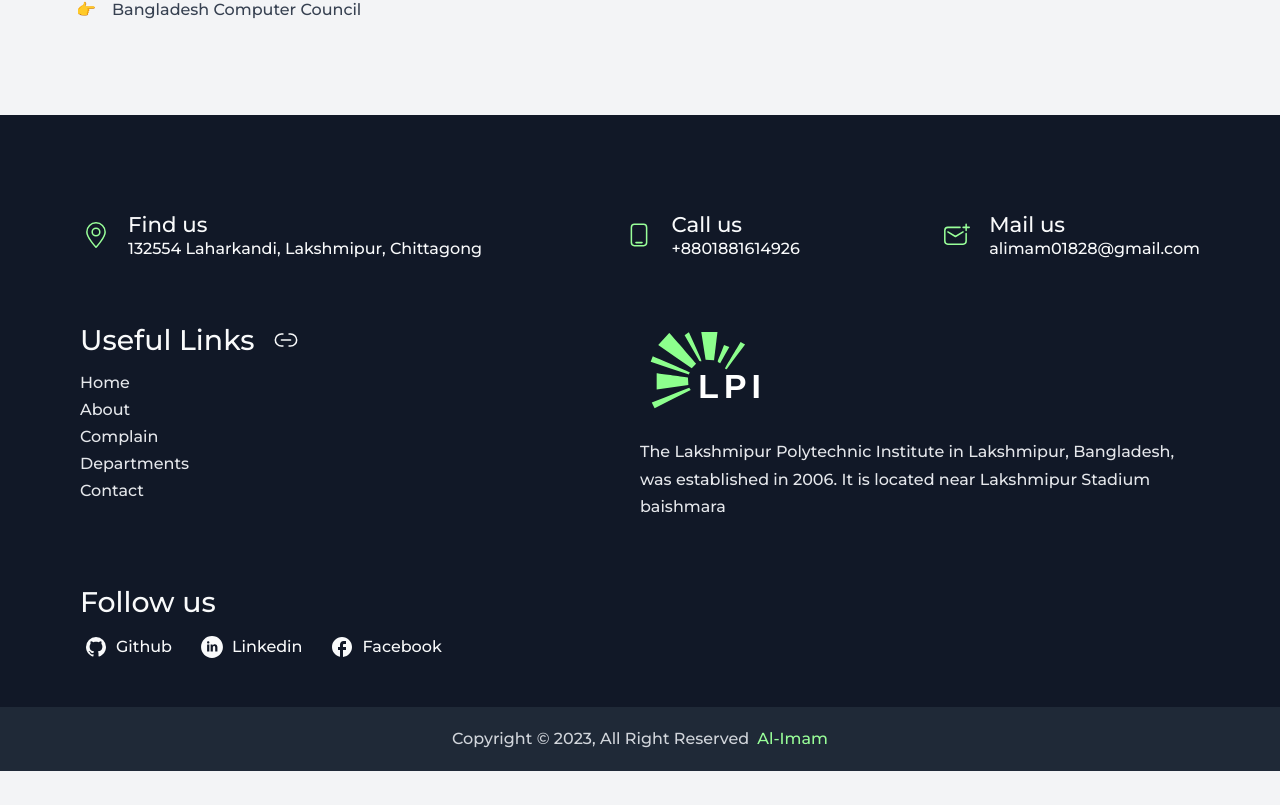
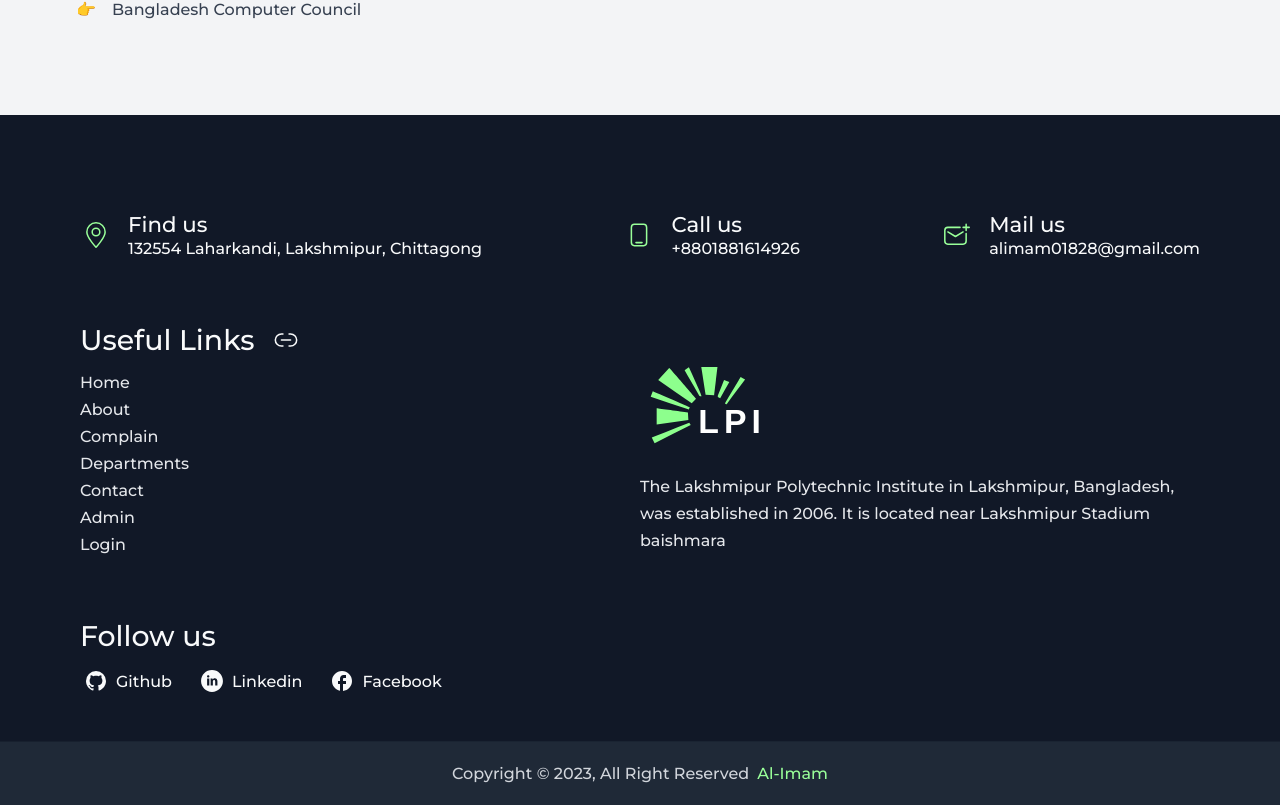
Before and after one commit to al-imam/lpi, a React (Vite) app: page /admin/login in a window 1280 px wide. Shown: the part 891-1696 px from the top of the page. Before the commit the page ends 1662 px from the top, so only its background shows below. Built offline with nearby package versions, Linux system fonts and the light colour scheme; no server answers.

Commit message:
add admin page links in footer

```diff
--- a/src/components/Footer/Footer.jsx
+++ b/src/components/Footer/Footer.jsx
@@ -31,6 +31,12 @@ function Footer() {
             </li>
             <li className={classes.linkItem}>
               <NavLink to="/contact">Contact</NavLink>
+            </li>
+            <li className={classes.linkItem}>
+              <NavLink to="/admin">Admin</NavLink>
+            </li>
+            <li className={classes.linkItem}>
+              <NavLink to="/admin/login">Login</NavLink>
             </li>
           </ul>
         </div>
```
